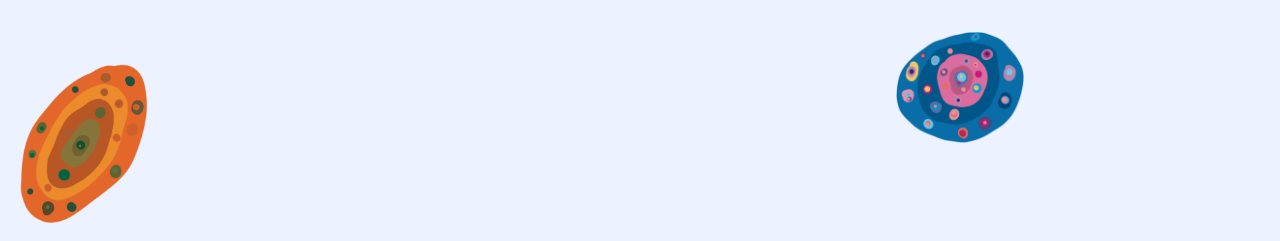
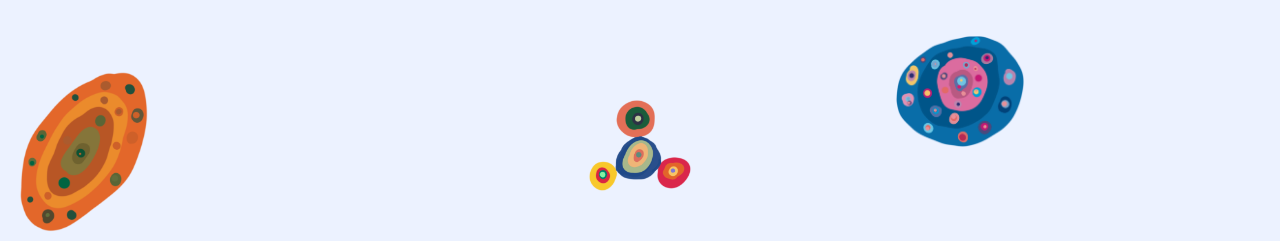
Before and after one commit to henshsneh/portfolio, a plain HTML site: page index.html in a window 1280 px wide. Shown: the top 241 px of the page. Drawn offline with Linux system fonts and the light colour scheme; files whose address does not match are found by name.

Commit message:
Update index.html

```diff
--- a/index.html
+++ b/index.html
@@ -11,7 +11,7 @@
 </head>
 <body>
     <div class="top-container">
-        <img class="blob-10" src="CSS - My Site Images/blob 10.png" alt="">
+        <img class="blob-10" src="blob 10.png" alt="">
         <img class="blob-5" src="CSS - My Site Images/blob 5.png" alt="">
         <br>
         <br>
```
